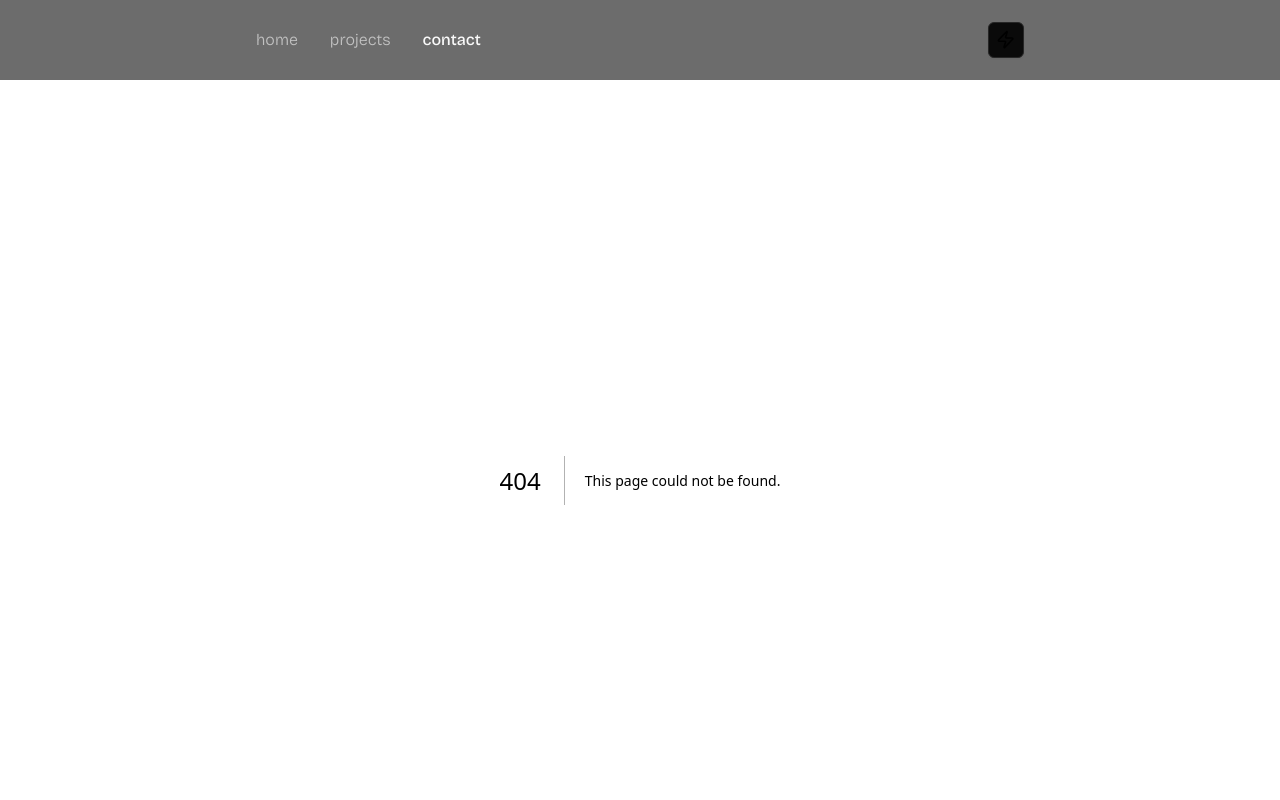
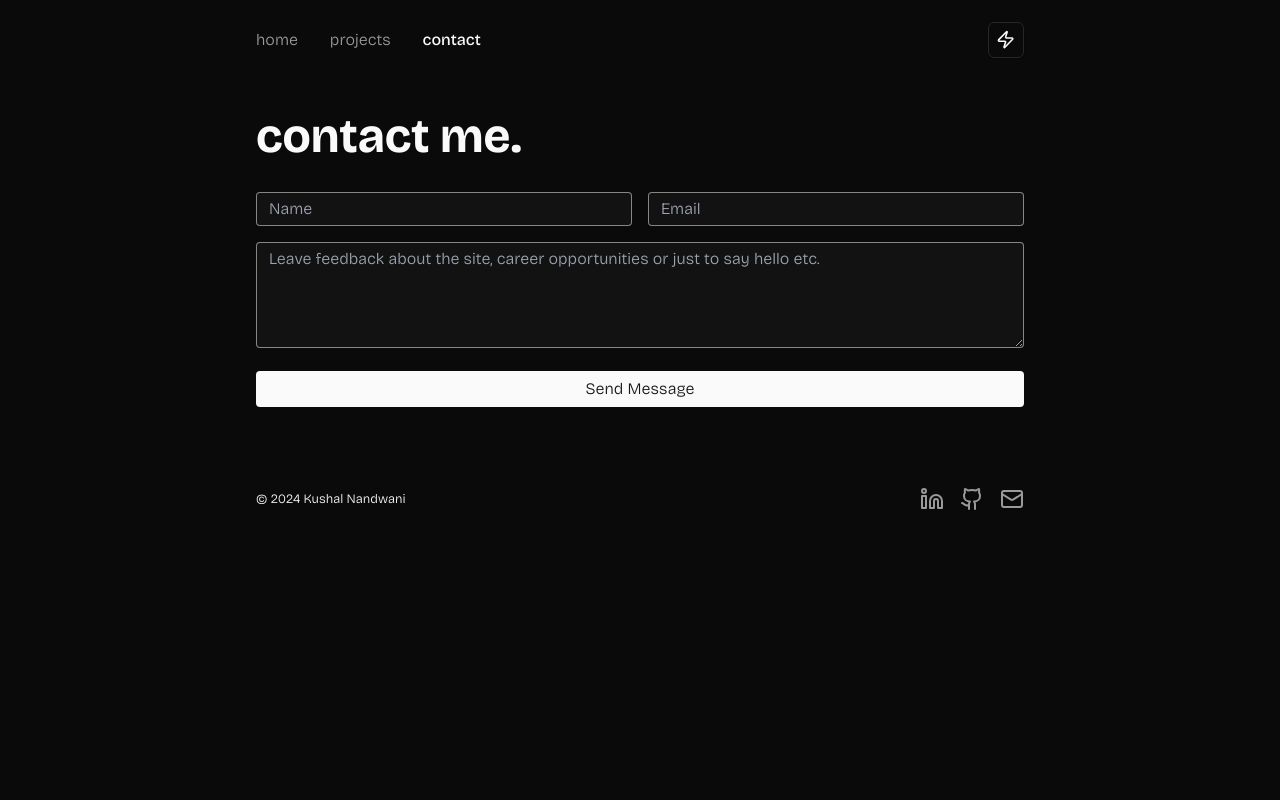
Before and after one commit to knandwani98/kush.dev, a Next.js app: page /contact in a window 1280 px wide. Before the commit this address had no page. Shown: the top 800 px of the page. Built offline with nearby package versions, Linux system fonts and the light colour scheme.

Commit message:
updated contacts page

```diff
--- a/package.json
+++ b/package.json
@@ -9,6 +9,7 @@
     "lint": "next lint"
   },
   "dependencies": {
+    "@emailjs/browser": "^4.4.1",
     "@radix-ui/react-icons": "^1.3.0",
     "@radix-ui/react-slot": "^1.1.0",
     "@radix-ui/react-tabs": "^1.1.1",
--- /dev/null
+++ b/src/app/contact/page.tsx
@@ -0,0 +1,143 @@
+"use client";
+
+import React, { ChangeEvent, FormEvent, useState } from "react";
+import emailjs from "@emailjs/browser";
+import { cn } from "@/lib/utils";
+
+const ContactPage = () => {
+  const [formData, setFormData] = useState({
+    name: "",
+    email: "",
+    message: "",
+  });
+
+  const [inputError, setInputError] = useState({
+    name: false,
+    email: false,
+    message: false,
+  });
+
+  const [isLoading, setIsLoading] = useState<boolean>(false);
+
+  const handleInputChange = (
+    e: ChangeEvent<HTMLInputElement | HTMLTextAreaElement>
+  ) => {
+    e.preventDefault();
+    const { name, value } = e.target;
+    setFormData({ ...formData, [name]: value });
+  };
+
+  const handleFormSubmit = (e: FormEvent<HTMLFormElement>) => {
+    e.preventDefault();
+    setIsLoading(true);
+
+    if (!formData?.name) {
+      setInputError({ ...inputError, name: true });
+    } else if (!formData?.email) {
+      setInputError({ ...inputError, email: true });
+    } else if (!formData?.message) {
+      setInputError({ ...inputError, message: true });
+    } else if (!formData?.name || !formData?.email || !formData?.message) {
+      return;
+    }
+
+    const MAIL_SERVICE_ID = process?.env?.NEXT_PUBLIC_MAIL_SERVICE_ID;
+    const MAIL_TEMPLATE_ID = process?.env?.NEXT_PUBLIC_MAIL_TEMPLATE_ID;
+    const MAIL_PUBLIC_KEY = process?.env?.NEXT_PUBLIC_MAIL_PUBLIC_KEY;
+
+    const templateParams = {
+      from_name: formData?.name,
+      from_email: formData?.email,
+      to_name: "Kushal Nandwani",
+      message: formData?.message,
+    };
+
+    emailjs
+      .send(
+        MAIL_SERVICE_ID!,
+        MAIL_TEMPLATE_ID!,
+        templateParams,
+        MAIL_PUBLIC_KEY!
+      )
+      .then(() => {
+        alert("Email sent successfully");
+        setInputError({ name: false, email: false, message: false });
+        setFormData({ name: "", email: "", message: "" });
+      })
+      .catch((err) => alert(err))
+      .finally(() => setIsLoading(false));
+  };
+
+  return (
+    <div className="my-container pt-8">
+      <h1 className="font-bold text-3xl sm:text-5xl whitespace-nowrap mb-8">
+        contact me.
+      </h1>
+
+      {/* Projects */}
+
+      <form action="" onSubmit={handleFormSubmit}>
+        <fieldset className="grid">
+          <div className="flex justify-between items-start gap-4">
+            <div className="w-full">
+              <input
+                onChange={handleInputChange}
+                className="border border-primary/50 w-full rounded-sm px-3 py-1"
+                type="text"
+                placeholder="Name"
+                value={formData?.name}
+                name="name"
+                required
+              />
+              {inputError?.name && (
+                <p className="text-red-500 mt-1">Name is required</p>
+              )}
+            </div>
+            <div className="w-full">
+              <input
+                onChange={handleInputChange}
+                className="border border-primary/50 w-full rounded-sm px-3 py-1"
+                type="email"
+                placeholder="Email"
+                value={formData?.email}
+                name="email"
+                required
+              />
+              {inputError?.email && (
+                <p className="text-red-500 mt-1">Email is required</p>
+              )}
+            </div>
+          </div>
+
+          <div className="my-4">
+            <textarea
+              onChange={handleInputChange}
+              rows={4}
+              className="border border-primary/50 w-full rounded-sm px-3 py-1"
+              placeholder="Leave feedback about the site, career opportunities or just to say hello etc."
+              value={formData?.message}
+              name="message"
+              required
+            />
+
+            {inputError?.message && (
+              <p className="text-red-500 mt-1">Message is required</p>
+            )}
+          </div>
+
+          <input
+            disabled={isLoading}
+            type="submit"
+            className={cn(
+              "w-full bg-primary text-primary-foreground rounded-sm py-1.5",
+              isLoading && "bg-primary/70 cursor-not-allowed"
+            )}
+            value={!isLoading ? "Send Message" : "Loading..."}
+          />
+        </fieldset>
+      </form>
+    </div>
+  );
+};
+
+export default ContactPage;
--- a/src/app/layout.tsx
+++ b/src/app/layout.tsx
@@ -28,7 +28,7 @@ export default function RootLayout({
       <body className={cn(bricolage.className, "font-light")}>
         <ThemeProvider attribute="class" defaultTheme="dark">
           <Navbar />
-          <main className="my-20 min-h-[calc(100vh-160px)]">{children}</main>
+          <main className="my-20">{children}</main>
           <Footer />
         </ThemeProvider>
       </body>
--- a/src/app/projects/page.tsx
+++ b/src/app/projects/page.tsx
@@ -5,7 +5,7 @@ import React from "react";
 const ProjectsPage = () => {
   return (
     <div className="my-container pt-8">
-      <h1 className="font-bold text-3xl whitespace-nowrap mb-8">
+      <h1 className="font-bold text-3xl sm:text-5xl whitespace-nowrap mb-8">
         my projects.
       </h1>
 
```
Also changed, not shown: 2 other files (tests, documents, lock files or other folders).
